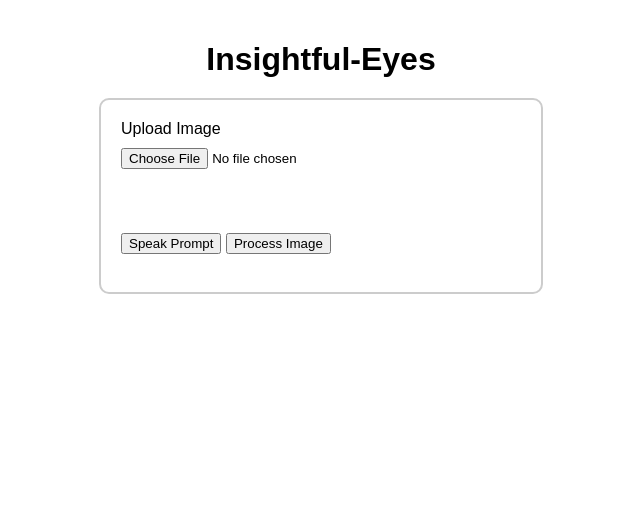
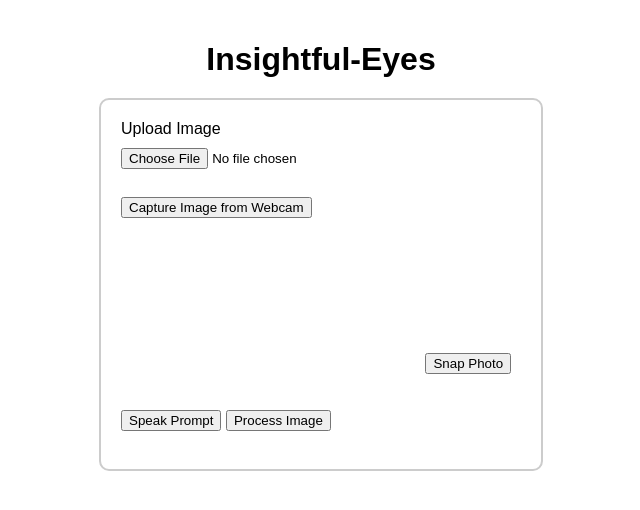
Before and after one commit to MANMEET75/Insightful-Eyes, a FastAPI app: page / in a window 1280 px wide. Shown: the top 510 px of the page, without its empty margins (319-959 px from the left). Run offline with FastAPI, Linux system fonts and the light colour scheme.

Commit message:
adding the camera snap shot taking image over here

```diff
--- a/templates/index.html
+++ b/templates/index.html
@@ -12,6 +12,14 @@
     <form action="/ImageOverview" method="post" enctype="multipart/form-data" id="imageForm">
         <label for="upload">Upload Image</label>
         <input type="file" name="image_file" accept="image/*" id="imageFile" onchange="displayImage(this)"><br><br>
+
+        <button type="button" onclick="captureFromWebcam()">Capture Image from Webcam</button>
+        <div id="webcamPreview">
+            <video id="webcam" autoplay></video>
+            <button type="button" id="snap" onclick="snapPhoto()">Snap Photo</button>
+        </div>
+        <canvas id="canvas" style="display: none;"></canvas>
+
         <div id="imagePreview"></div>
         <input type="text" name="prompt" placeholder="Speak or type the prompt for the AI" id="prompt" style="display: none;"><br><br>
         <button type="button" onclick="startListening()">Speak Prompt</button>
@@ -22,6 +30,8 @@
         <div id="transcription"></div> <!-- Added div to display transcription -->
     </form>
     <script>
+        let videoStream = null;
+
         // Function to display the selected image
         function displayImage(input) {
             var preview = document.getElementById('imagePreview');
@@ -108,22 +118,62 @@
             startListening(); // Start listening for speech input after voices are loaded
         };
 
-        // Add event listener to switch between webcam and file upload
-        document.getElementById('upload').addEventListener('change', function() {
-            var fileInput = document.getElementById('imageFile');
-            if (this.checked) {
-                fileInput.disabled = false;
-                fileInput.required = true;
-            } else {
-                fileInput.disabled = true;
-                fileInput.required = false;
+        // Function to capture image from webcam
+        function captureFromWebcam() {
+            var video = document.getElementById('webcam');
+            var webcamPreview = document.getElementById('webcamPreview');
+            webcamPreview.style.display = 'block';
+
+            navigator.mediaDevices.getUserMedia({ video: true })
+                .then(function(stream) {
+                    videoStream = stream;
+                    video.srcObject = stream;
+                    video.play();
+                })
+                .catch(function(err) {
+                    console.log("An error occurred: " + err);
+                });
+        }
+
+        // Function to snap photo from video feed
+        function snapPhoto() {
+            var video = document.getElementById('webcam');
+            var canvas = document.getElementById('canvas');
+            var context = canvas.getContext('2d');
+            var webcamPreview = document.getElementById('webcamPreview');
+
+            canvas.width = video.videoWidth;
+            canvas.height = video.videoHeight;
+            context.drawImage(video, 0, 0, canvas.width, canvas.height);
+
+            var img = new Image();
+            img.src = canvas.toDataURL('image/png');
+            img.style.maxWidth = '100%';
+            img.style.height = 'auto';
+
+            var preview = document.getElementById('imagePreview');
+            while (preview.firstChild) {
+                preview.removeChild(preview.firstChild);
             }
-        });
+            preview.appendChild(img);
+
+            // Convert canvas to Blob and append to form data
+            canvas.toBlob(function(blob) {
+                var file = new File([blob], "webcam_image.png", { type: "image/png" });
+                var dataTransfer = new DataTransfer();
+                dataTransfer.items.add(file);
+                document.getElementById('imageFile').files = dataTransfer.files;
+            });
+
+            // Stop the video stream and hide the video element
+            video.pause();
+            video.srcObject = null;
+            if (videoStream) {
+                videoStream.getTracks().forEach(track => track.stop());
+                videoStream = null;
+            }
+            webcamPreview.style.display = 'none';
+        }
     </script>
-
-
-
-
-
 </body>
 </html>
```
Also changed, not shown: images/Xray_share.jpg (added), images/webcam_image.png (added), static/style.css (line endings or trailing spaces).
